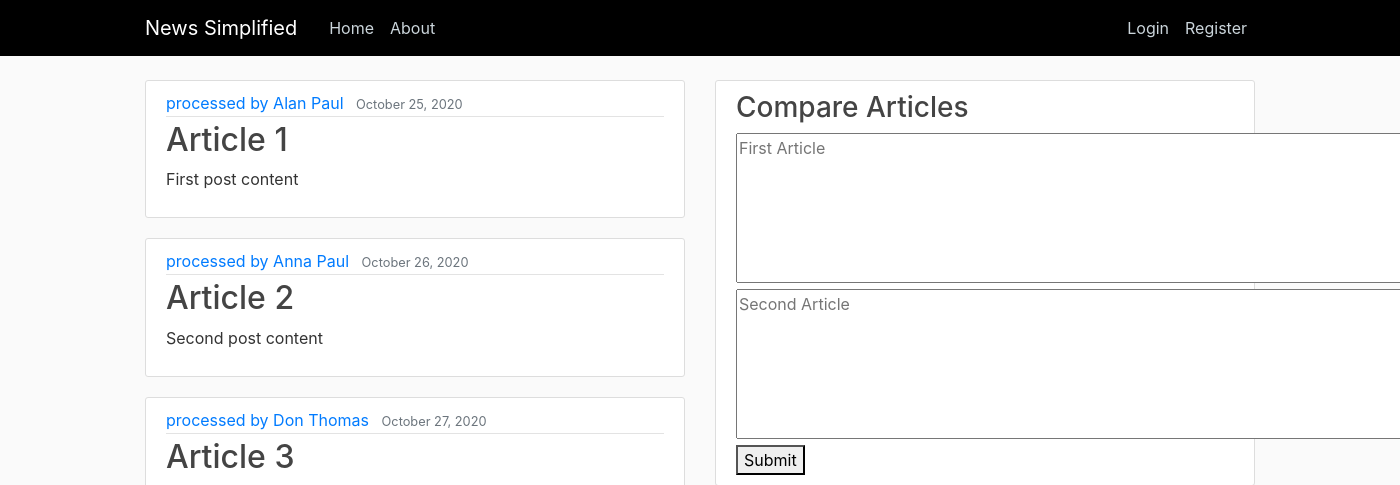
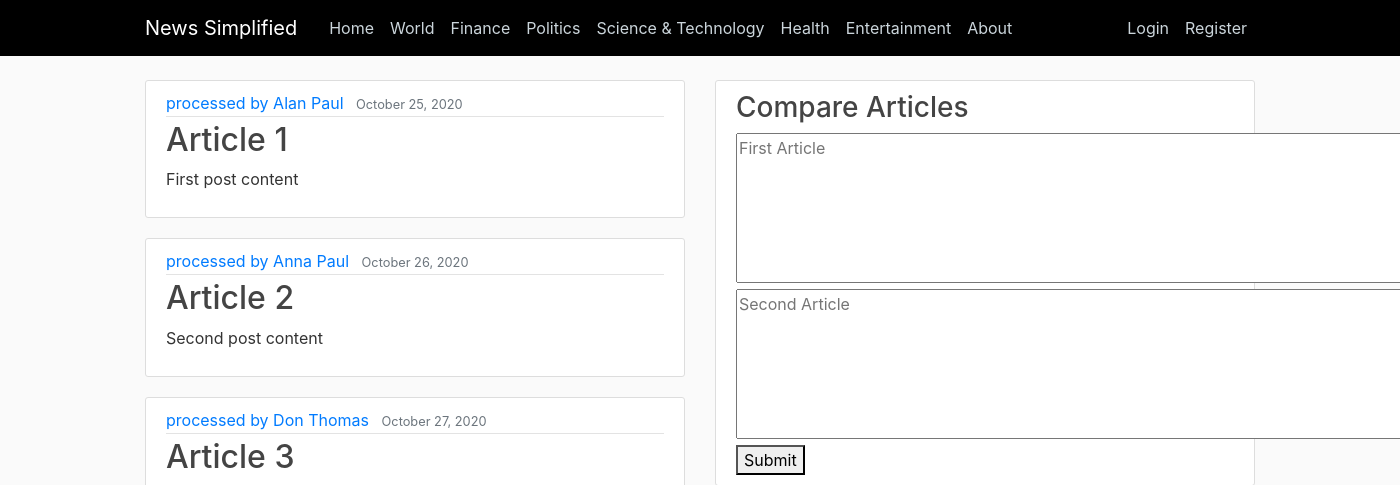
Before and after one commit to dthomas40/newssimplified, a Django app: page / in a window 1400 px wide; the page is wider, and only the part inside the window is pictured. Shown: the top 485 px of that part. Run offline with Django 3.2, Linux system fonts and the light colour scheme; some libraries are stand-ins or nearby versions.

Commit message:
added news categories

```diff
--- a/blog/templates/blog/base.html
+++ b/blog/templates/blog/base.html
@@ -29,6 +29,12 @@
           <div class="collapse navbar-collapse" id="navbarToggle">
             <div class="navbar-nav mr-auto">
               <a class="nav-item nav-link" href="{% url 'blog-home' %}">Home</a>
+              <a class="nav-item nav-link" href="#">World</a>
+              <a class="nav-item nav-link" href="#">Finance</a>
+              <a class="nav-item nav-link" href="#">Politics</a>
+              <a class="nav-item nav-link" href="#">Science & Technology</a>
+              <a class="nav-item nav-link" href="#">Health</a>
+              <a class="nav-item nav-link" href="#">Entertainment</a>
               <a class="nav-item nav-link" href="{% url 'blog-about' %}">About</a>
             </div>
             <!-- Navbar Right Side -->
```
